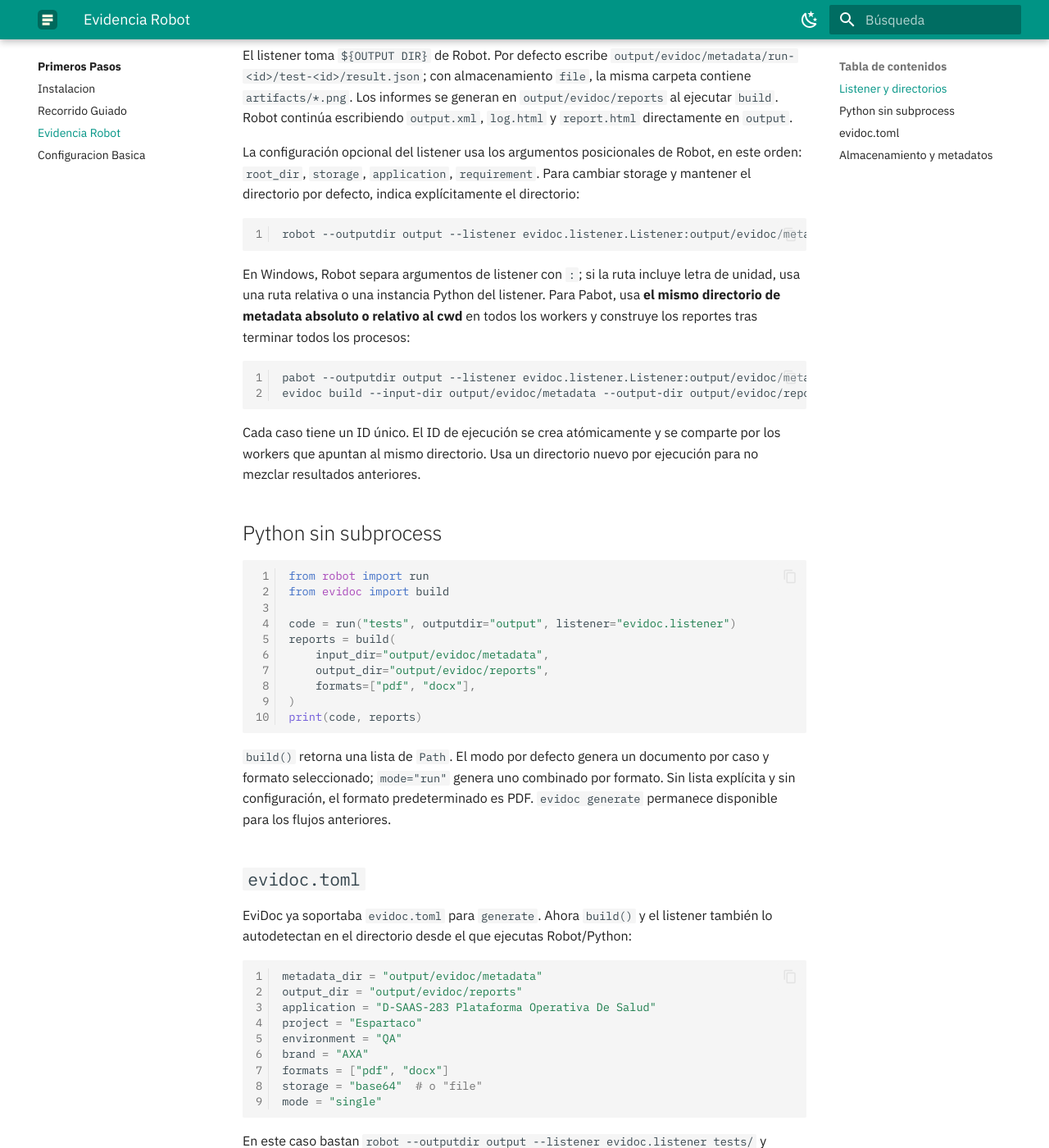
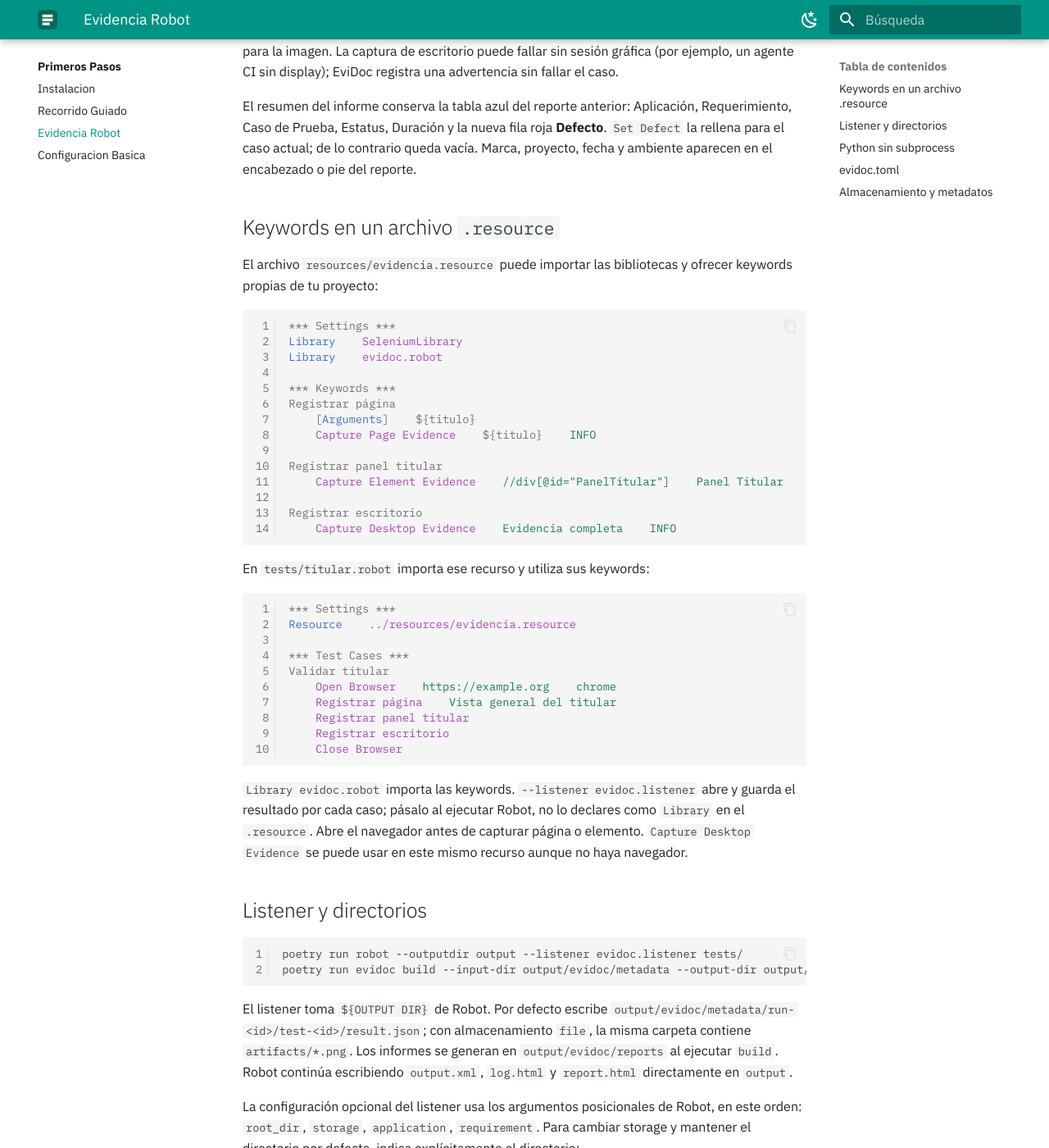
Before and after one commit to angel-valdezzz/evidoc, an MkDocs documentation site: the page built from docs/primeros-pasos/evidencia-robot.md, in a window 1280 px wide and 1400 px high, scrolled down 1088 px. Shown: the whole window at 82% size. Built offline with MkDocs 1.6.1 and Material for MkDocs 9.7.7, drawn with Linux system fonts in a browser that asks for light colours; some of the changed text lies outside the part shown.

Commit message:
docs: explain Robot resource setup and branch installation

````diff
--- a/docs/primeros-pasos/evidencia-robot.md
+++ b/docs/primeros-pasos/evidencia-robot.md
@@ -1,6 +1,16 @@
 # Quick Start: evidencia de Robot a PDF y Word
 
 Instala EviDoc en el mismo entorno de Python donde ejecutas Robot. Para capturas del navegador instala también SeleniumLibrary; para escritorio debe haber una sesión gráfica activa. El listener y las keywords son independientes: carga ambos.
+
+Si tu proyecto de pruebas usa Poetry, ejecuta desde **ese proyecto** (no desde el repositorio de EviDoc):
+
+```bash
+poetry add "git+https://github.com/angel-valdezzz/evidoc.git#feature/legacy-evidence-reporting"
+poetry add robotframework-seleniumlibrary
+poetry run python -c "import evidoc.robot, evidoc.listener; print(evidoc.robot.__file__)"
+```
+
+Si ya clonaste la rama junto al proyecto de pruebas, puedes usar `poetry add --editable ../evidoc` en vez de la dependencia Git. La ruta que imprime el diagnóstico debe apuntar a la versión recién instalada; `evidoc.toml` configura la ejecución, pero no instala la biblioteca. Usa siempre `poetry run robot` y `poetry run evidoc` para que ambos comandos compartan el entorno. En VS Code, selecciona también el intérprete de ese entorno; consúltalo con `poetry env info --path`.
 
 ```robotframework
 *** Settings ***
@@ -21,11 +31,49 @@
 
 El resumen del informe conserva la tabla azul del reporte anterior: Aplicación, Requerimiento, Caso de Prueba, Estatus, Duración y la nueva fila roja **Defecto**. `Set Defect` la rellena para el caso actual; de lo contrario queda vacía. Marca, proyecto, fecha y ambiente aparecen en el encabezado o pie del reporte.
 
+## Keywords en un archivo `.resource`
+
+El archivo `resources/evidencia.resource` puede importar las bibliotecas y ofrecer keywords propias de tu proyecto:
+
+```robotframework
+*** Settings ***
+Library    SeleniumLibrary
+Library    evidoc.robot
+
+*** Keywords ***
+Registrar página
+    [Arguments]    ${titulo}
+    Capture Page Evidence    ${titulo}    INFO
+
+Registrar panel titular
+    Capture Element Evidence    //div[@id="PanelTitular"]    Panel Titular    INFO    orientation=horizontal    include_page=True
+
+Registrar escritorio
+    Capture Desktop Evidence    Evidencia completa    INFO
+```
+
+En `tests/titular.robot` importa ese recurso y utiliza sus keywords:
+
+```robotframework
+*** Settings ***
+Resource    ../resources/evidencia.resource
+
+*** Test Cases ***
+Validar titular
+    Open Browser    https://example.org    chrome
+    Registrar página    Vista general del titular
+    Registrar panel titular
+    Registrar escritorio
+    Close Browser
+```
+
+`Library    evidoc.robot` importa las keywords. `--listener evidoc.listener` abre y guarda el resultado por cada caso; pásalo al ejecutar Robot, no lo declares como `Library` en el `.resource`. Abre el navegador antes de capturar página o elemento. `Capture Desktop Evidence` se puede usar en este mismo recurso aunque no haya navegador.
+
 ## Listener y directorios
 
 ```bash
-robot --outputdir output --listener evidoc.listener tests/
-evidoc build --input-dir output/evidoc/metadata --output-dir output/evidoc/reports --formats pdf,docx
+poetry run robot --outputdir output --listener evidoc.listener tests/
+poetry run evidoc build --input-dir output/evidoc/metadata --output-dir output/evidoc/reports --formats pdf,docx
 ```
 
 El listener toma `${OUTPUT DIR}` de Robot. Por defecto escribe `output/evidoc/metadata/run-<id>/test-<id>/result.json`; con almacenamiento `file`, la misma carpeta contiene `artifacts/*.png`. Los informes se generan en `output/evidoc/reports` al ejecutar `build`. Robot continúa escribiendo `output.xml`, `log.html` y `report.html` directamente en `output`.
@@ -80,6 +128,8 @@
 
 En este caso bastan `robot --outputdir output --listener evidoc.listener tests/` y `evidoc build`. Un argumento explícito de listener, CLI o `build()` prevalece sobre el TOML. También acepta `aplicacion`, `proyecto` y `ambiente` como aliases de las claves en inglés; no declares las dos versiones de una clave. `source_dir` y `format` antiguos siguen siendo válidos para `evidoc generate`. `metadata_dir` indica la ruta compartida para el listener y `build`, incluso con Pabot. Puedes pasar `config_path="ruta/evidoc.toml"` a `build()` o `--config ruta/evidoc.toml` al CLI.
 
+El archivo se llama `evidoc.toml` y se busca en el directorio desde el que lanzas los comandos. También se admite `evidoc.json` con las mismas claves, por ejemplo `{"metadata_dir":"output/evidoc/metadata","output_dir":"output/evidoc/reports","formats":["pdf","docx"],"storage":"file"}`. Si existen los dos, se elige TOML. `pyproject.toml` gestiona la instalación de Poetry; `evidoc.toml` o `evidoc.json` configura EviDoc. El JSON de ejemplo del propio repositorio conserva claves del CLI antiguo (`source_dir` y `format`): para este flujo utiliza `metadata_dir` y `formats`.
+
 ## Almacenamiento y metadatos
 
 `file` guarda PNG independientes y su ruta relativa en `result.json`. `base64` incrusta los bytes de cada PNG en `data` y evita crear PNG separados. Los adjuntos no fotográficos siguen siendo archivos. Ambos formatos de reporte usan el mismo modelo de resultado y aceptan ambas estrategias. PDF es el documento de entrega; DOCX conserva tablas, textos e imágenes editables en Word.
````
Also changed, not shown: docs/guias/python-api.md (+2 -0 lines), 1 other file.
